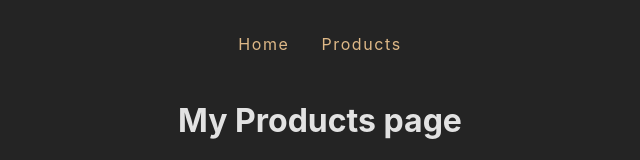
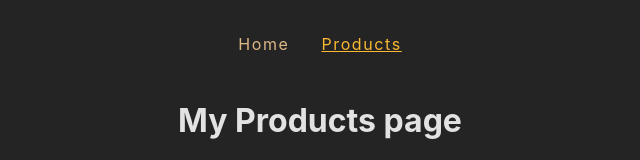
Before and after one commit to ogedengbewisdom/multipageSpa, a React (Create React App) app: page /products in a window 1280 px wide. Shown: the top 160 px of the page, without its empty margins (320-960 px from the left). Built offline with nearby package versions, Linux system fonts and the light colour scheme.

Commit message:
MainNavigation with NavLink to use special className

```diff
--- a/src/component/MainNavigation.js
+++ b/src/component/MainNavigation.js
@@ -1,4 +1,4 @@
-import { Link } from "react-router-dom"
+import { NavLink } from "react-router-dom"
 import classes from "./MainNavigation.module.css"
 
 
@@ -7,8 +7,8 @@ const MainNavigation = () => {
         <header className={classes.content}>
             <nav>
                 <ul>
-                    <li><Link to="/">Home</Link></li>
-                    <li><Link to="/products">Products</Link></li>
+                    <li><NavLink className={({isActive}) => isActive ? classes.active : undefined} to="/" end>Home</NavLink></li>
+                    <li><NavLink className={({isActive}) => isActive ? classes.active : undefined} to="/products">Products</NavLink></li>
                 </ul>
             </nav>
         </header>
```
